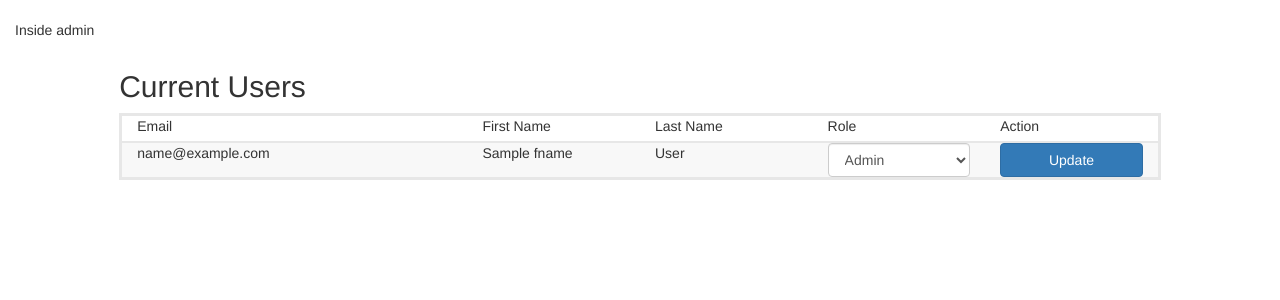
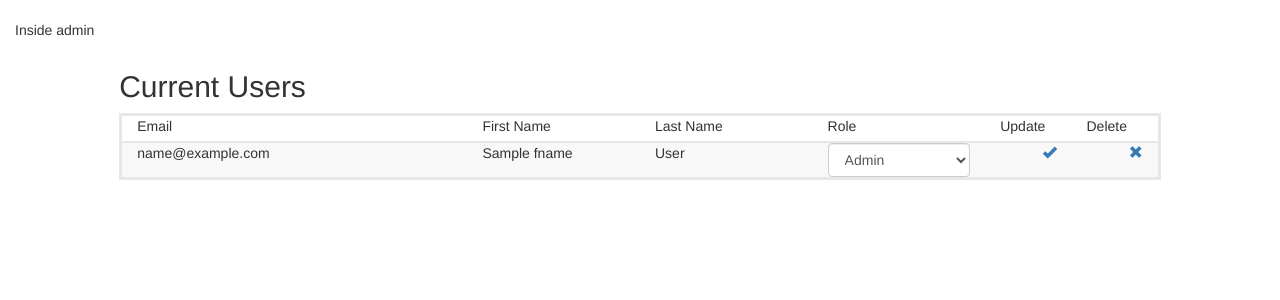
Before and after one commit to prasadtajane/folder, a Flask app: template templates/admin.html in a window 1280 px wide. Shown: the part 52-352 px from the top of the page. Run offline with Flask 2, Linux system fonts and the light colour scheme; the template is opened without the code that fills it: most values are stand-ins (such as "Sample title", 1, 10 or a date in 2020); some libraries are stand-ins or nearby versions.

Commit message:
second commit

```diff
--- a/app.py
+++ b/app.py
@@ -105,11 +105,12 @@ def sign_in():
     return render_template("sign_in.html", form=form)
 
 
-
 @app.route("/admin")
 @requires_roles('admin')
 def admin():
     users=[]
+    # distinctRoles = ['admin', 'facutly', 'student']
+    # users={result=[], distinctRoles=[]}
     connection = get_db_connection()
 
     with connection.cursor() as cursor:
@@ -117,6 +118,7 @@ def admin():
                'ORDER BY User.email DESC;')
         cursor.execute(sql, ())
         users = cursor.fetchall()
+
 
     return render_template("admin.html",
                            users=users)
--- a/templates/admin.html
+++ b/templates/admin.html
@@ -12,7 +12,8 @@
       				<div class="col-md-2">First Name</div>
       				<div class="col-md-2">Last Name</div>
         			<div class="col-md-2">Role</div>
-        			<div class="col-md-2">Action</div>
+        			<div class="col-md-1">Update</div>
+        			<div class="col-md-1">Delete</div>
       			</div>
   	    		{% for user in users %}
                     <div class="row m-0 {% if loop.index0 is divisibleby 2 %}table-alt{% endif %}">
@@ -20,18 +21,46 @@
                     <div class="col-md-2">{{ user['fname'] }}</div>
                     <div class="col-md-2">{{ user['lname'] }}</div>
                     <div class="col-md-2">
-                  <select class="form-control">
-                      value = {{ user['role'] }}
-                    <option value="admin">Admin</option>
-                    <option value="faculty">Faculty</option>
-                    <option value="student">Student</option>
+                      <select class="form-control" >
+
+                          <option value="admin"
+                                  {% if 'admin' == user.role %}
+                                  selected="selected"
+                                  {% endif %}>
+                              Admin
+                          </option>
+                          <option value="faculty"
+                                  {% if 'faculty' == user.role %}
+                                  selected="selected"
+                                  {% endif %}>
+                              Faculty
+                          </option>
+                          <option value="student"
+                                  {% if 'student' == user.role %}
+                                  selected="selected"
+                                  {% endif %}>
+                              Student
+                          </option>
+
                       </select>
                     </div>
-                <div class="col-md-2">
+                    {#<div class="col-md-2">
                       <input class="btn btn-default btn-primary btn-block"
                           type="button"
                           value="Update">
+                    </div>#}
+
+                    <div class="col-md-1 center">
+                        <a   class="navbar-link pull-right">
+                            <span class="glyphicon glyphicon-ok"></span>
+                        </a>
                     </div>
+                    <div class="col-md-1 center">
+                        <a   class="navbar-link pull-right">
+                            <span class="glyphicon glyphicon-remove"></span>
+                        </a>
+                    </div>
+
                     </div>
             {% endfor %}
           </div>
```
Lines whose indentation alone changed are shown as unchanged.
